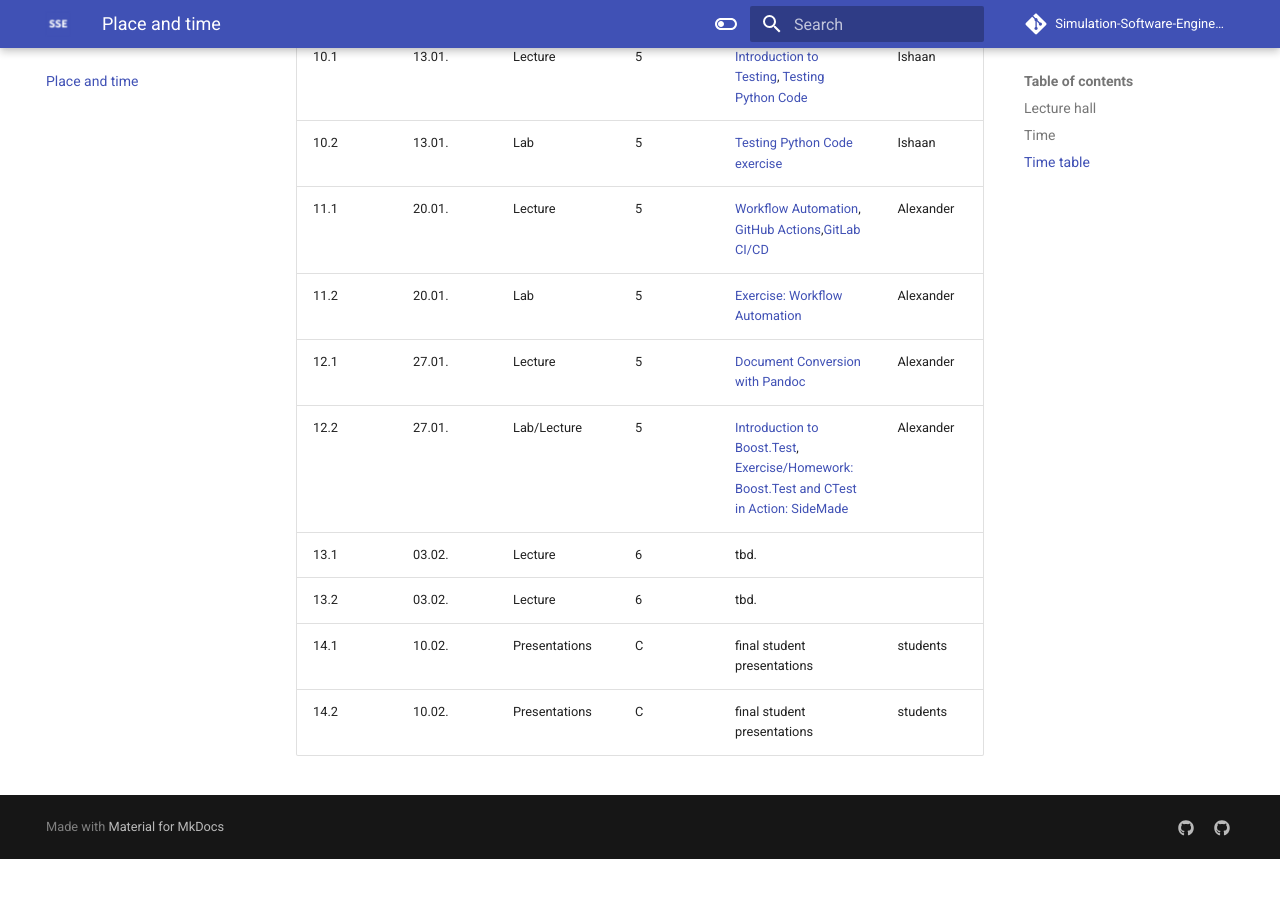
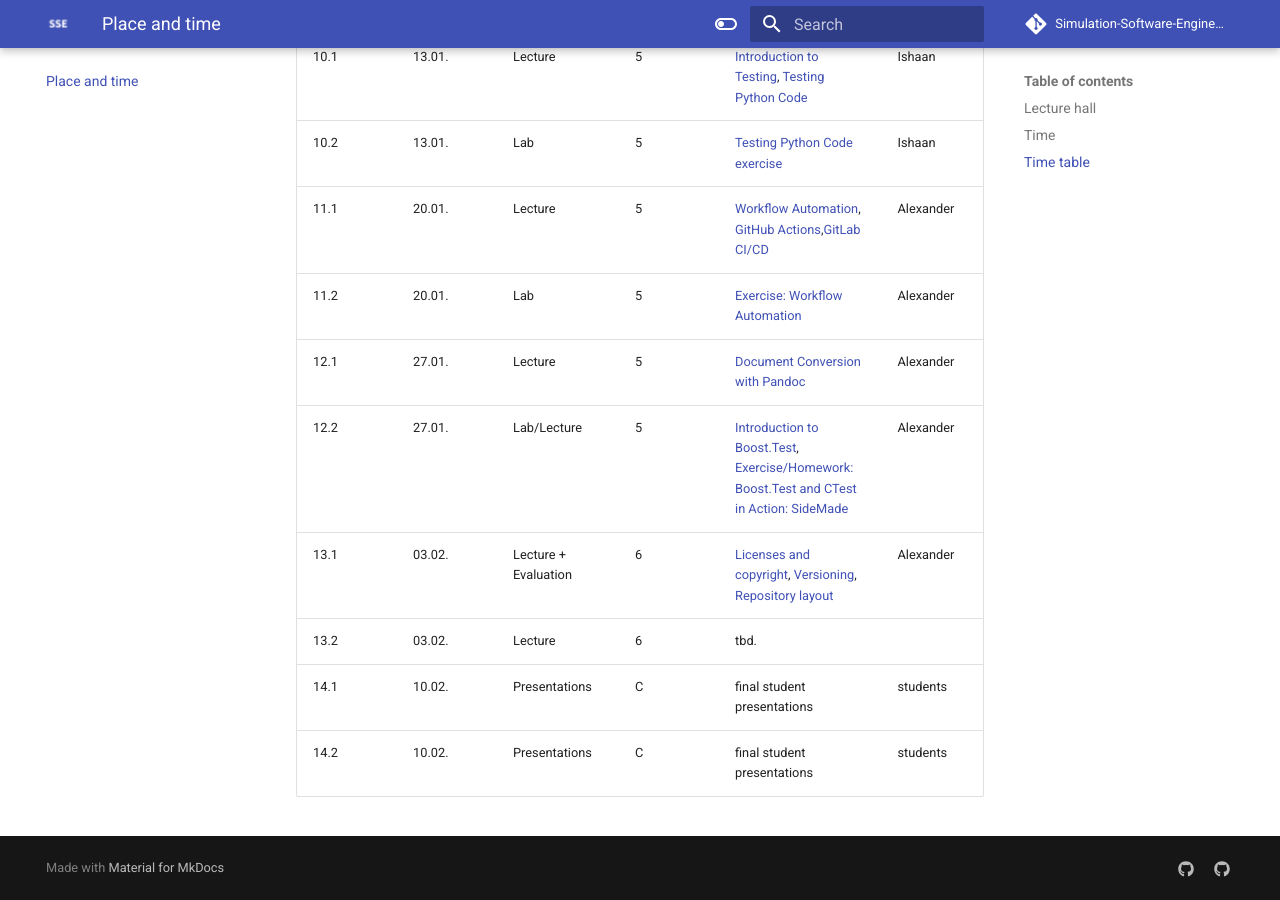
Before and after one commit to Simulation-Software-Engineering/homepage, an MkDocs documentation site: the page built from docs/place-and-time.md, in a window 1280 px wide and 900 px high, scrolled down 2278 px. Built offline with MkDocs 1.6.1 and Material for MkDocs 9.7.7, drawn with Linux system fonts in a browser that asks for light colours; comment, search, counter and statistics services are not loaded; before the commit the page ends 3137 px from its top, so only the background shows below that.

Commit message:
Add first misc lecture to timetable (#19)

```diff
--- a/docs/place-and-time.md
+++ b/docs/place-and-time.md
@@ -49,7 +49,7 @@ Please note that we might adjust the time table during the semester. You find a
 |   11.2 | 20.01. |Lab | 5 | [Exercise: Workflow Automation](https://github.com/Simulation-Software-Engineering/Lecture-Material/blob/main/05_testing_and_ci/automation_exercise.md) | Alexander |
 |   12.1 | 27.01. |Lecture | 5 | [Document Conversion with Pandoc](https://github.com/Simulation-Software-Engineering/Lecture-Material/blob/main/04_documentation/pandoc_slides.md) | Alexander |
 |   12.2 | 27.01. |Lab/Lecture | 5 | [Introduction to Boost.Test](https://github.com/Simulation-Software-Engineering/Lecture-Material/blob/main/05_testing_and_ci/boost_testing_intro_slides.md), [Exercise/Homework: Boost.Test and CTest in Action: SideMade](https://github.com/Simulation-Software-Engineering/Lecture-Material/blob/main/05_testing_and_ci/boost_testing_exercise.md) | Alexander |
-|   13.1 | 03.02. |Lecture | 6 | tbd. | |
+|   13.1 | 03.02. |Lecture + Evaluation | 6 | [Licenses and copyright](https://github.com/Simulation-Software-Engineering/Lecture-Material/blob/main/06_miscellaneous/floss_licenses_slides.md), [Versioning](https://github.com/Simulation-Software-Engineering/Lecture-Material/blob/main/06_miscellaneous/versioning_slides.md), [Repository layout](https://github.com/Simulation-Software-Engineering/Lecture-Material/blob/main/06_miscellaneous/repository_layout_slides.md) | Alexander |
 |   13.2 | 03.02. |Lecture | 6 | tbd. | |
 |   14.1 | 10.02. |Presentations | C | final student presentations | students|
 |   14.2 | 10.02. |Presentations | C | final student presentations | students|
```
